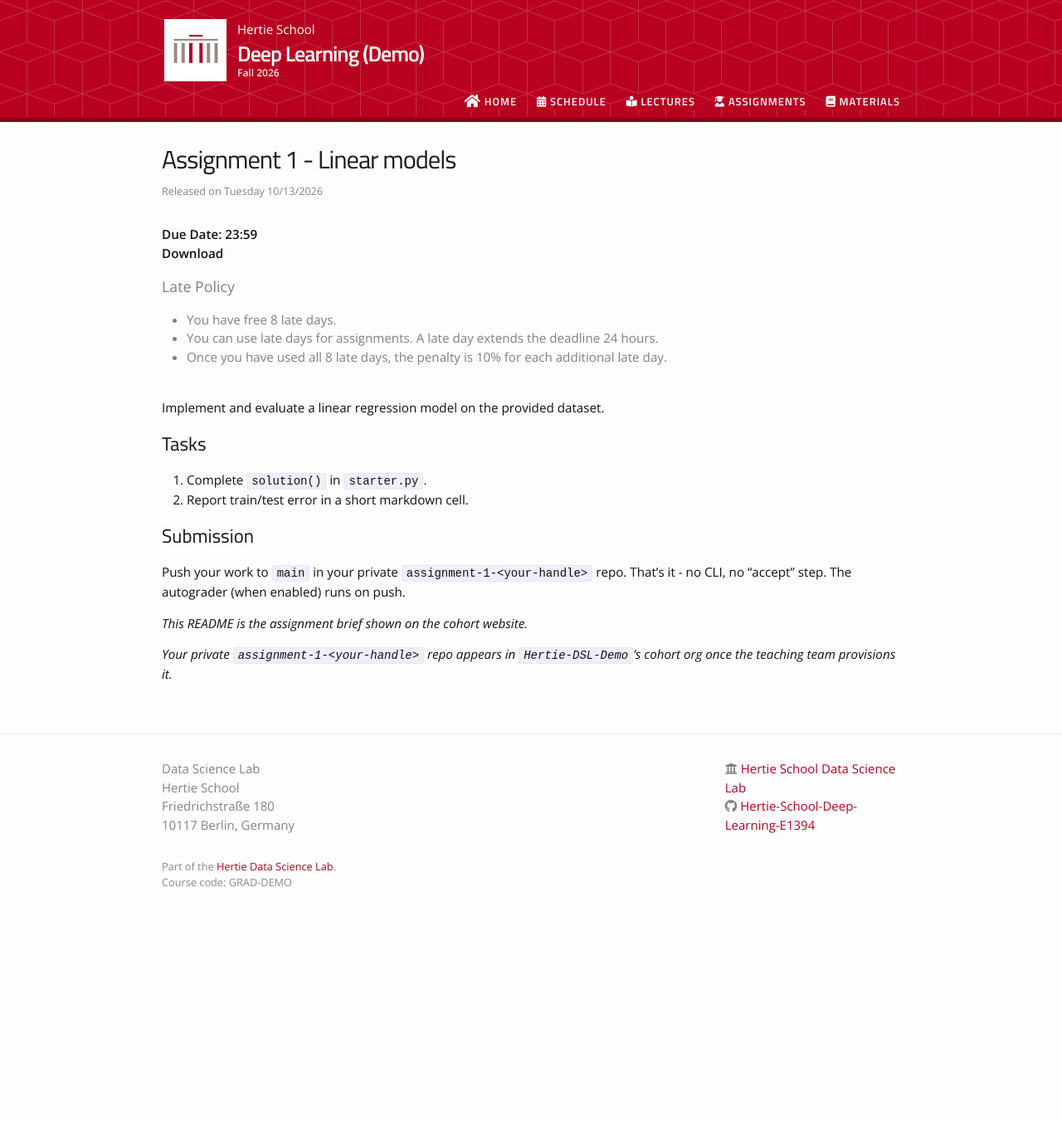
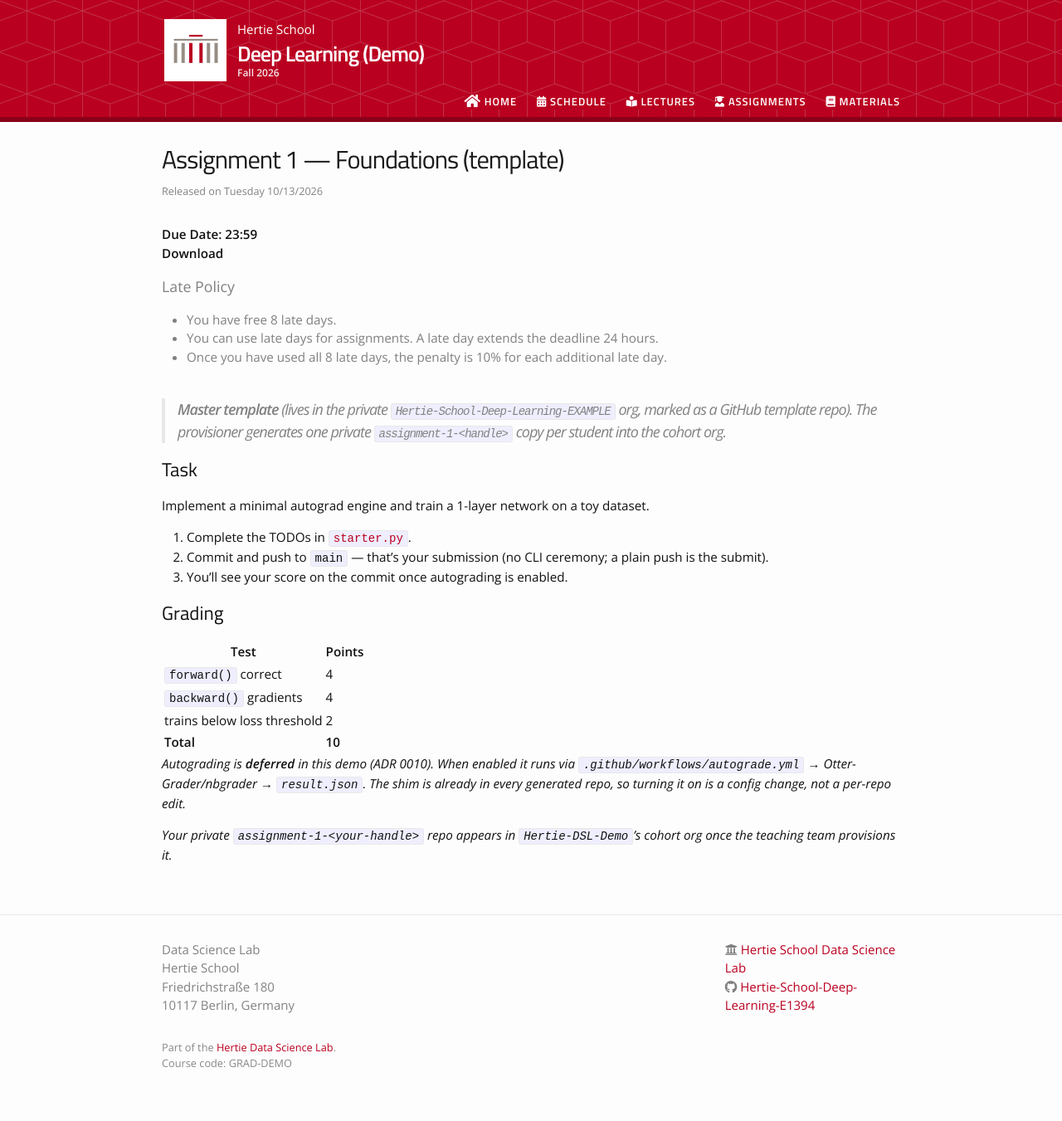
Before and after one commit to DSL-Demo-f2026/dsl-demo-f2026.github.io, a Jekyll site: the page built from _assignments/01-assignment-1-f2026.md, in a window 1280 px wide. Shown: the whole page at 83% size. Built offline with Jekyll 4.4.1, drawn with Linux system fonts in a browser that asks for light colours; nearby versions of some CDN libraries; before the commit the page ends 1133 px from its top, so only the background shows below that.

Commit message:
site: sync from org structure

```diff
--- a/_assignments/01-assignment-1-f2026.md
+++ b/_assignments/01-assignment-1-f2026.md
@@ -1,22 +1,31 @@
 ---
 type: assignment
 date: 2026-10-13T23:59:00
-title: "Assignment 1 - Linear models"
+title: "Assignment 1 — Foundations (template)"
 due_event:
     type: due
     date: 2026-10-13T23:59:00
-    description: "Assignment 1 - Linear models due"
+    description: "Assignment 1 — Foundations (template) due"
 ---
-Implement and evaluate a linear regression model on the provided dataset.
+> **Master template** (lives in the private `Hertie-School-Deep-Learning-EXAMPLE` org, marked as a GitHub *template repo*). The provisioner generates one private `assignment-1-<handle>` copy per student into the cohort org.
 
-## Tasks
-1. Complete `solution()` in `starter.py`.
-2. Report train/test error in a short markdown cell.
+## Task
 
-## Submission
-Push your work to `main` in your private `assignment-1-<your-handle>` repo. That's it -
-no CLI, no "accept" step. The autograder (when enabled) runs on push.
+Implement a minimal autograd engine and train a 1-layer network on a toy dataset.
 
-_This README is the assignment brief shown on the cohort website._
+1. Complete the TODOs in [`starter.py`](starter.py).
+2. Commit and push to `main` — that's your submission (no CLI ceremony; a plain push is the submit).
+3. You'll see your score on the commit once autograding is enabled.
+
+## Grading
+
+| Test | Points |
+| --- | --- |
+| `forward()` correct | 4 |
+| `backward()` gradients | 4 |
+| trains below loss threshold | 2 |
+| **Total** | **10** |
+
+*Autograding is **deferred** in this demo (ADR 0010). When enabled it runs via `.github/workflows/autograde.yml` → Otter-Grader/nbgrader → `result.json`. The shim is already in every generated repo, so turning it on is a config change, not a per-repo edit.*
 
 _Your private `assignment-1-<your-handle>` repo appears in `Hertie-DSL-Demo`'s cohort org once the teaching team provisions it._
```
Also changed, not shown: _assignments/02-assignment-2-f2026.md (+19 -9 lines), _lectures/week-01.md (+4 -4 lines), _lectures/week-02.md (deleted, +0 -12 lines), _lectures/week-03.md (deleted, +0 -12 lines).
